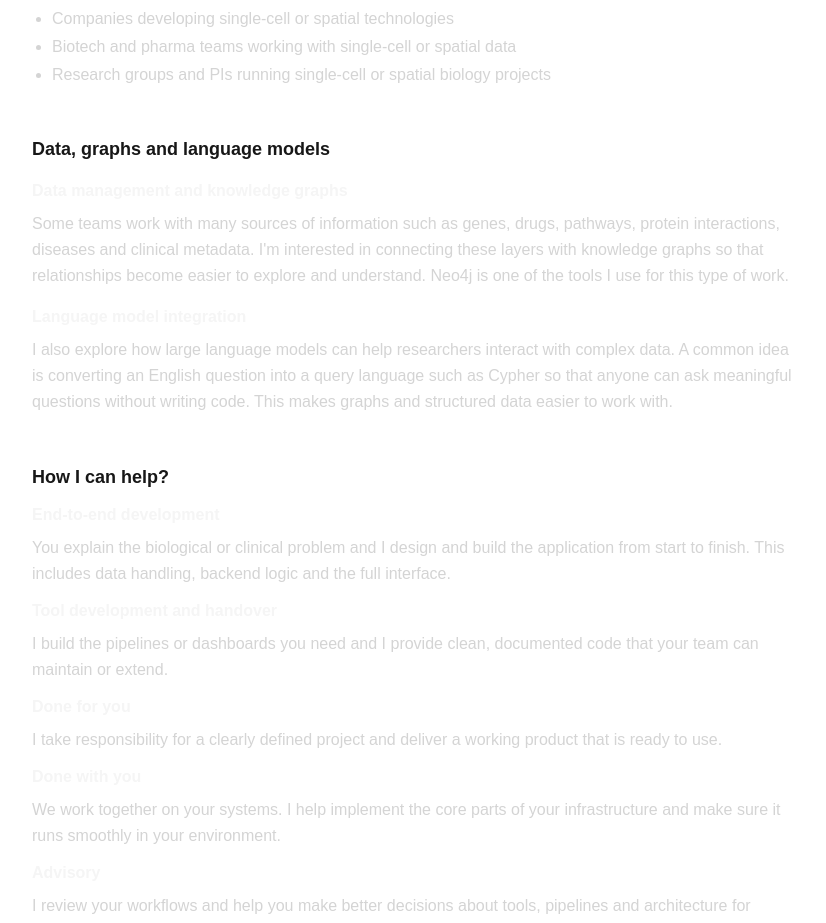
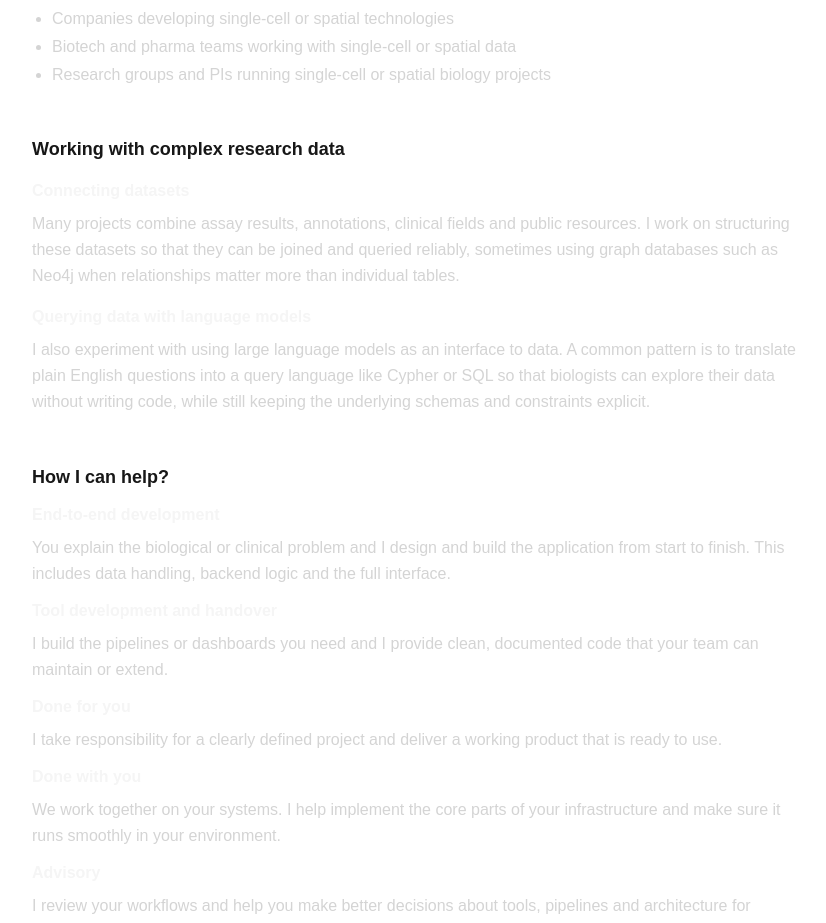
Before and after one commit to agkirici/agkirici.github.io, a Next.js app: page / in a window 1280 px wide. Shown: the part 1100-2023 px from the top of the page, without its empty margins (224-1050 px from the left). Built offline with nearby package versions, Linux system fonts and the light colour scheme.

Commit message:
Update Data & tooling section on homepage

```diff
--- a/app/page.tsx
+++ b/app/page.tsx
@@ -71,30 +71,27 @@ export default function HomePage() {
           </ul>
         </section>
 
-        {/* Data and LLM */}
+        {/* Data & tooling */}
         <section className="space-y-4">
-          <h3 className="text-lg font-semibold">Data, graphs and language models</h3>
+          <h3 className="text-lg font-semibold">Working with complex research data</h3>
 
           <div className="space-y-2 text-neutral-300">
-            <h4 className="font-semibold text-neutral-100">
-              Data management and knowledge graphs
-            </h4>
+            <h4 className="font-semibold text-neutral-100">Connecting datasets</h4>
             <p className="leading-relaxed">
-              Some teams work with many sources of information such as genes, drugs,
-              pathways, protein interactions, diseases and clinical metadata. I&apos;m
-              interested in connecting these layers with knowledge graphs so that
-              relationships become easier to explore and understand. Neo4j is one of the
-              tools I use for this type of work.
+              Many projects combine assay results, annotations, clinical fields and public
+              resources. I work on structuring these datasets so that they can be joined and
+              queried reliably, sometimes using graph databases such as Neo4j when relationships
+              matter more than individual tables.
             </p>
           </div>
 
           <div className="space-y-2 text-neutral-300">
-            <h4 className="font-semibold text-neutral-100">Language model integration</h4>
+            <h4 className="font-semibold text-neutral-100">Querying data with language models</h4>
             <p className="leading-relaxed">
-              I also explore how large language models can help researchers interact with
-              complex data. A common idea is converting an English question into a query
-              language such as Cypher so that anyone can ask meaningful questions without
-              writing code. This makes graphs and structured data easier to work with.
+              I also experiment with using large language models as an interface to data.
+              A common pattern is to translate plain English questions into a query language
+              like Cypher or SQL so that biologists can explore their data without writing
+              code, while still keeping the underlying schemas and constraints explicit.
             </p>
           </div>
         </section>
```
